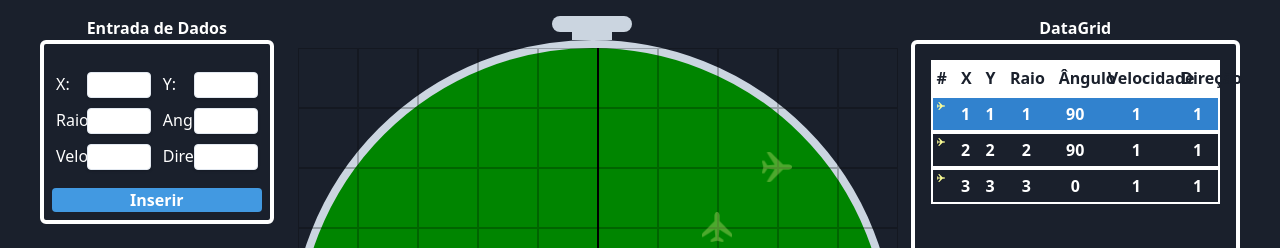
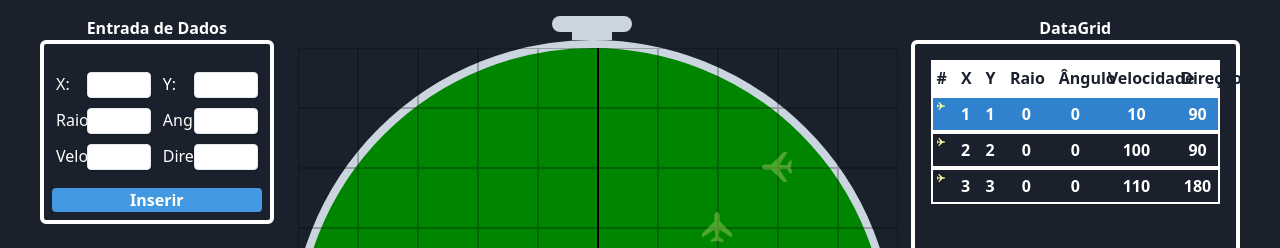
Before and after one commit to vieiraroger/aero-son, an Angular app: page / in a window 1280 px wide. Shown: the top 248 px of the page. Built offline with nearby package versions, Linux system fonts and the light colour scheme.

Commit message:
Translate Ok

```diff
--- a/src/app/data-grid/data-grid.component.html
+++ b/src/app/data-grid/data-grid.component.html
@@ -21,10 +21,10 @@
           </div>
           <div class="col-span-1 ">{{plane.x}}</div>
           <div class="col-span-1 ">{{plane.y}}</div>
-          <div class="col-span-2 ">{{plane.x}}</div>
+          <div class="col-span-2 ">{{plane.radius}}</div>
           <div class="col-span-2 ">{{plane.angle}}</div>
-          <div class="col-span-3 ">1</div>
-          <div class="col-span-2 ">1</div>
+          <div class="col-span-3 ">{{plane.velocity}}</div>
+          <div class="col-span-2 ">{{plane.direction}}</div>
         </div>
       </ng-container>
       <ng-container *ngIf="checkPlane(plane)">
@@ -35,10 +35,10 @@
           </div>
           <div class="col-span-1 ">{{plane.x}}</div>
           <div class="col-span-1 ">{{plane.y}}</div>
-          <div class="col-span-2 ">{{plane.x}}</div>
+          <div class="col-span-2 ">{{plane.radius}}</div>
           <div class="col-span-2 ">{{plane.angle}}</div>
-          <div class="col-span-3 ">1</div>
-          <div class="col-span-2 ">1</div>
+          <div class="col-span-3 ">{{plane.velocity}}</div>
+          <div class="col-span-2 ">{{plane.direction}}</div>
         </div>
       </ng-container>
     </ng-container>
--- a/src/app/data-input/data-input.component.ts
+++ b/src/app/data-input/data-input.component.ts
@@ -31,8 +31,10 @@ export class DataInputComponent implements OnInit {
         id: 0,
         x: this.x,
         y: this.y,
-        angle: this.direction,
-        velocity: this.velocity
+        radius: this.radius,
+        angle: this.angle,
+        velocity: this.velocity,
+        direction: this.direction
       };
 
     this.radar.addPlane(plane);
--- a/src/app/radar/radar.component.html
+++ b/src/app/radar/radar.component.html
@@ -30,8 +30,8 @@
     <ng-container *ngFor="let plane of planes()">
 
       <div  style="position: absolute; top: {{fixY(plane.y)}}px; left: {{fixX(plane.x)}}px;" class="ping">
-        <img *ngIf="!checkPlane(plane)" (click)="selectPlane(plane)" class="cursor-pointer "  style=" width: 30px; height: 30px;  transform: rotate(-{{plane?.angle}}deg);" src="../../assets/airplane.png"/>
-        <img *ngIf="checkPlane(plane)" (click)="selectPlane(plane)" class="cursor-pointer border-white border-2 rounded-lg"  style=" width: 30px; height: 30px;  transform: rotate(-{{plane?.angle}}deg);" src="../../assets/airplane.png"/>
+        <img *ngIf="!checkPlane(plane)" (click)="selectPlane(plane)" class="cursor-pointer "  style=" width: 30px; height: 30px;  transform: rotate(-{{plane?.direction}}deg);" src="../../assets/airplane.png"/>
+        <img *ngIf="checkPlane(plane)" (click)="selectPlane(plane)" class="cursor-pointer border-white border-2 rounded-lg"  style=" width: 30px; height: 30px;  transform: rotate(-{{plane?.direction}}deg);" src="../../assets/airplane.png"/>
       </div>
     </ng-container>
   </div>
--- a/src/app/services/position-planes.service.ts
+++ b/src/app/services/position-planes.service.ts
@@ -11,22 +11,28 @@ export class PositionPlanesService {
       id: 1,
       x: 1,
       y: 1,
-      angle: 90,
-      velocity: 100
+      radius: 0,
+      angle: 0,
+      velocity: 10,
+      direction: 90
     },
     {
       id: 2,
       x: 2,
       y: 2,
-      angle: 90,
-      velocity: 100
+      radius: 0,
+      angle: 0,
+      velocity: 100,
+      direction: 90
     },
     {
       id: 3,
       x: 3,
       y: 3,
+      radius: 0,
       angle: 0,
-      velocity: 100
+      velocity: 110,
+      direction: 180
     }
   ];
 
@@ -35,8 +41,10 @@ export class PositionPlanesService {
       id: 1,
       x: 1,
       y: 1,
-      angle: 90,
-      velocity: 100
+      radius: 0,
+      angle: 0,
+      velocity: 10,
+      direction: 90
     }
   ];
 
--- a/src/app/transformation-function/transformation-function.component.html
+++ b/src/app/transformation-function/transformation-function.component.html
@@ -6,17 +6,17 @@
         <label class="text-white">X: </label>
         <input
           class=" w-8/12  shadow appearance-none border rounded w-fulltext-gray-700 focus:outline-none focus:shadow-outline"
-          type="number">
+          type="number" [(ngModel)]="xMove">
       </div>
 
       <div class="">
         <label class="text-white">Y: </label>
         <input
           class=" w-8/12 shadow appearance-none border rounded w-fulltext-gray-700 focus:outline-none focus:shadow-outline"
-          type="number">
+          type="number" [(ngModel)]="yMove">
       </div>
       <div class="col-span-2">
-        <button class="w-full bg-blue-500 hover:bg-blue-700 text-white font-bold rounded">
+        <button class="w-full bg-blue-500 hover:bg-blue-700 text-white font-bold rounded" (click)='translate()'>
           Transladar
         </button>
       </div>
--- a/src/app/transformation-function/transformation-function.component.ts
+++ b/src/app/transformation-function/transformation-function.component.ts
@@ -1,4 +1,6 @@
 import { Component, OnInit } from '@angular/core';
+import { PositionPlanesService } from '../services/position-planes.service';
+import { LogicService } from '../services/logic.service';
 
 @Component({
   selector: 'app-transformation-function',
@@ -7,9 +9,30 @@ import { Component, OnInit } from '@angular/core';
 })
 export class TransformationFunctionComponent implements OnInit {
 
-  constructor() { }
+  constructor(private PositionPlanes: PositionPlanesService, private Logic: LogicService) { }
 
   ngOnInit(): void {
   }
 
+  xMove: string = '';
+  yMove: string = '';
+
+  translate (){
+    if(!this.xMove || !this.yMove){
+      return;
+    }
+
+    let Planes = this.Logic.move(this.PositionPlanes.getSelectedPlanes(), this.xMove, this.yMove);
+
+
+    for(let plane of Planes){
+      this.PositionPlanes.editPlane(plane);
+    }
+
+    this.PositionPlanes.clearSelectedPlanes();
+    this.yMove = '';
+    this.xMove = '';
+
+  }
+
 }
```
